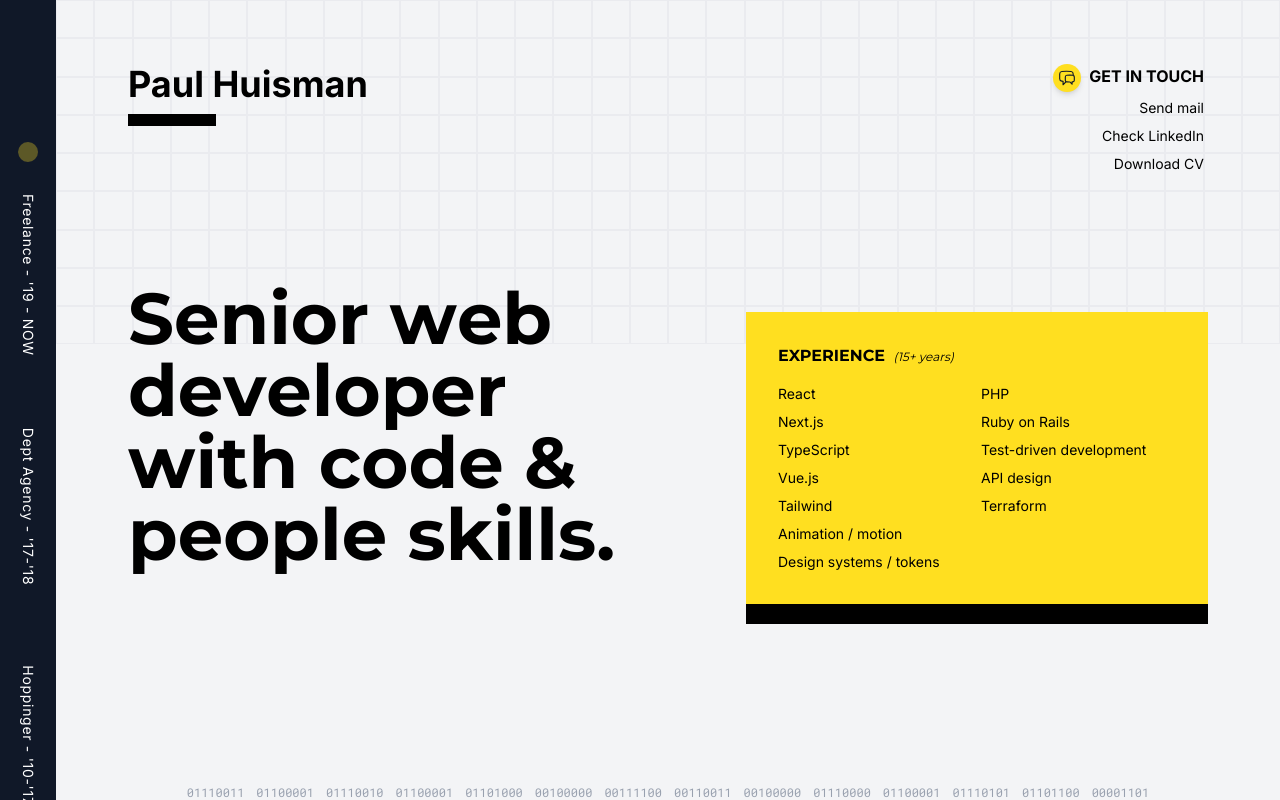
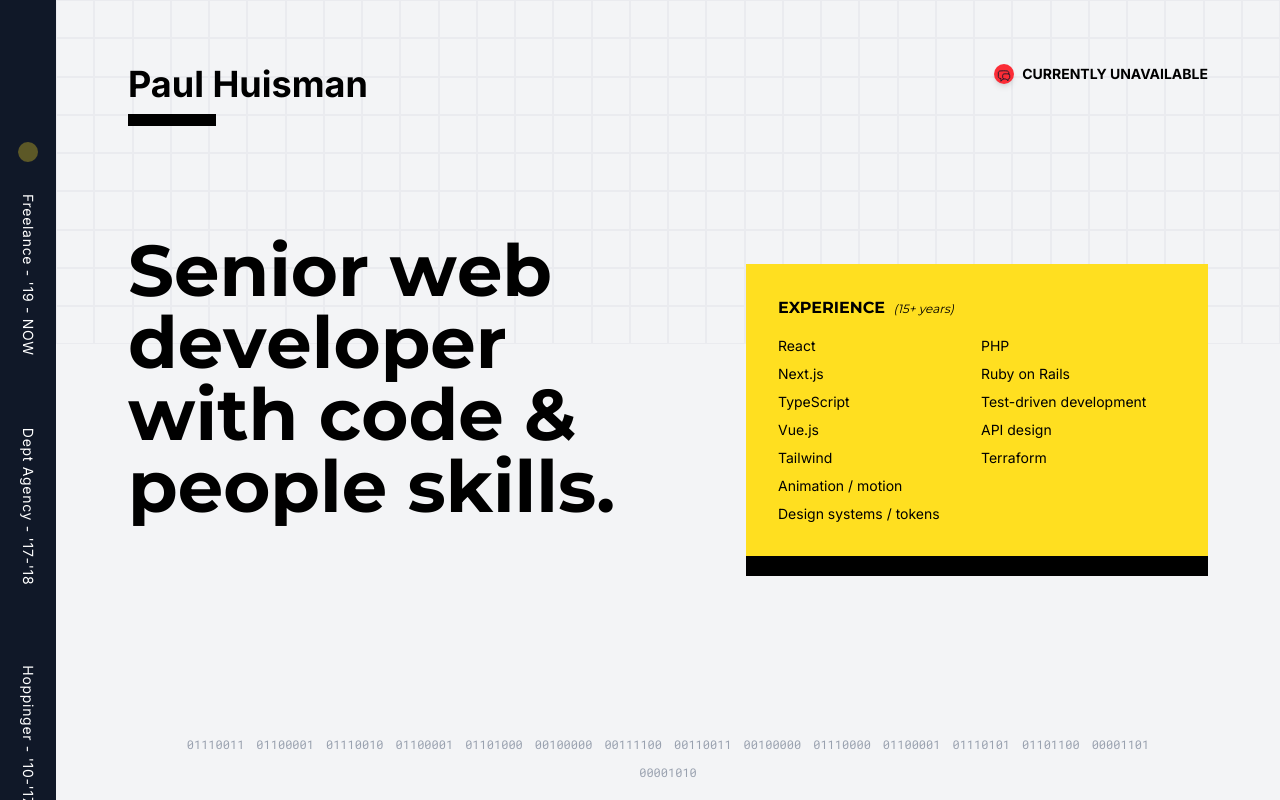
Before and after one commit to paulhuisman/paulhuisman.com, an Astro site: page / in a window 1280 px wide. Built offline with nearby package versions, Linux system fonts and the light colour scheme; Astro itself is replaced by a stand-in of ours.

Commit message:
unavailable

```diff
--- a/src/components/sections/Header.tsx
+++ b/src/components/sections/Header.tsx
@@ -91,19 +91,19 @@ const Header = () => {
             ></motion.div>
           </div>
 
-          <div className="font-inter z-10 mx-[4px] flex w-full justify-between md:block md:w-auto">
+          <div className="font-inter z-10 flex w-full justify-between md:block md:w-auto">
             <motion.div
-              className="flex gap-2 align-middle"
+              className="align-middl flex gap-2"
               initial={{ opacity: 0, y: -10 }}
               animate={{ opacity: 1, y: 0 }}
               transition={{ ease: 'easeIn', duration: 0.25, delay: 0.5 }}
             >
-              <div className="group hidden size-7 justify-center rounded-full bg-yellow-300 pt-[5px] align-middle shadow-md md:flex">
+              <div className="group flex size-5 justify-center rounded-full bg-red-500 pt-[5px] align-middle shadow-md">
                 <svg
                   xmlns="http://www.w3.org/2000/svg"
                   fill="none"
                   viewBox="0 0 24 24"
-                  className="size-[18px] stroke-gray-900 stroke-[1.5]"
+                  className="size-[14px] stroke-gray-900 stroke-[1.5]"
                 >
                   <path
                     strokeLinecap="round"
@@ -112,11 +112,11 @@ const Header = () => {
                   />
                 </svg>
               </div>
-              <h4 className="mb-2.5 text-sm font-bold text-black lg:text-base">
-                GET IN TOUCH
+              <h4 className="lg:text-md mb-2.5 text-sm font-bold text-black lg:text-right">
+                CURRENTLY UNAVAILABLE
               </h4>
             </motion.div>
-            <motion.ul
+            {/* <motion.ul
               className="w-auto text-end text-sm text-black"
               initial="hidden"
               animate="visible"
@@ -166,7 +166,7 @@ const Header = () => {
                   <span className="absolute -bottom-[1px] left-0 h-[3px] w-0 bg-black transition-all duration-300 ease-in group-hover:w-full"></span>
                 </a>
               </motion.li>
-            </motion.ul>
+            </motion.ul> */}
           </div>
         </div>
       </Container>
```
